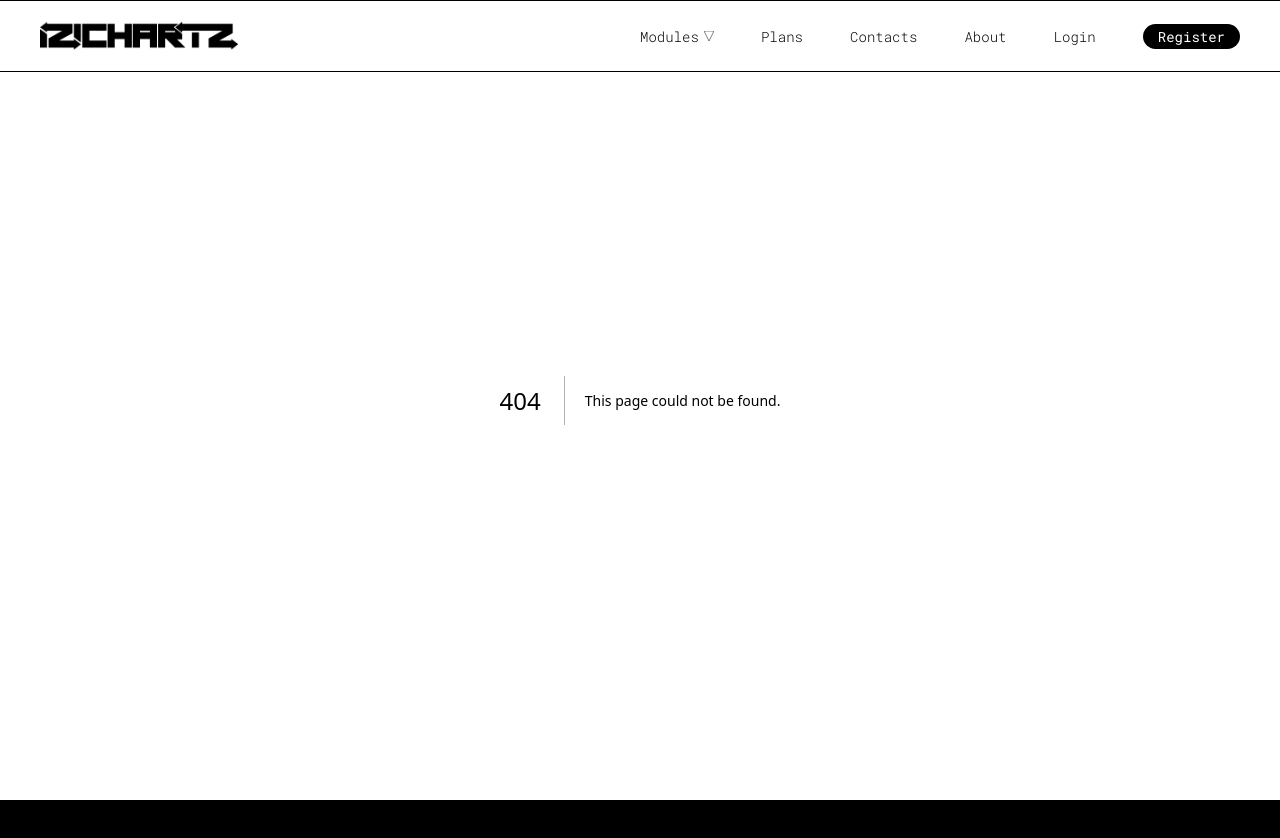
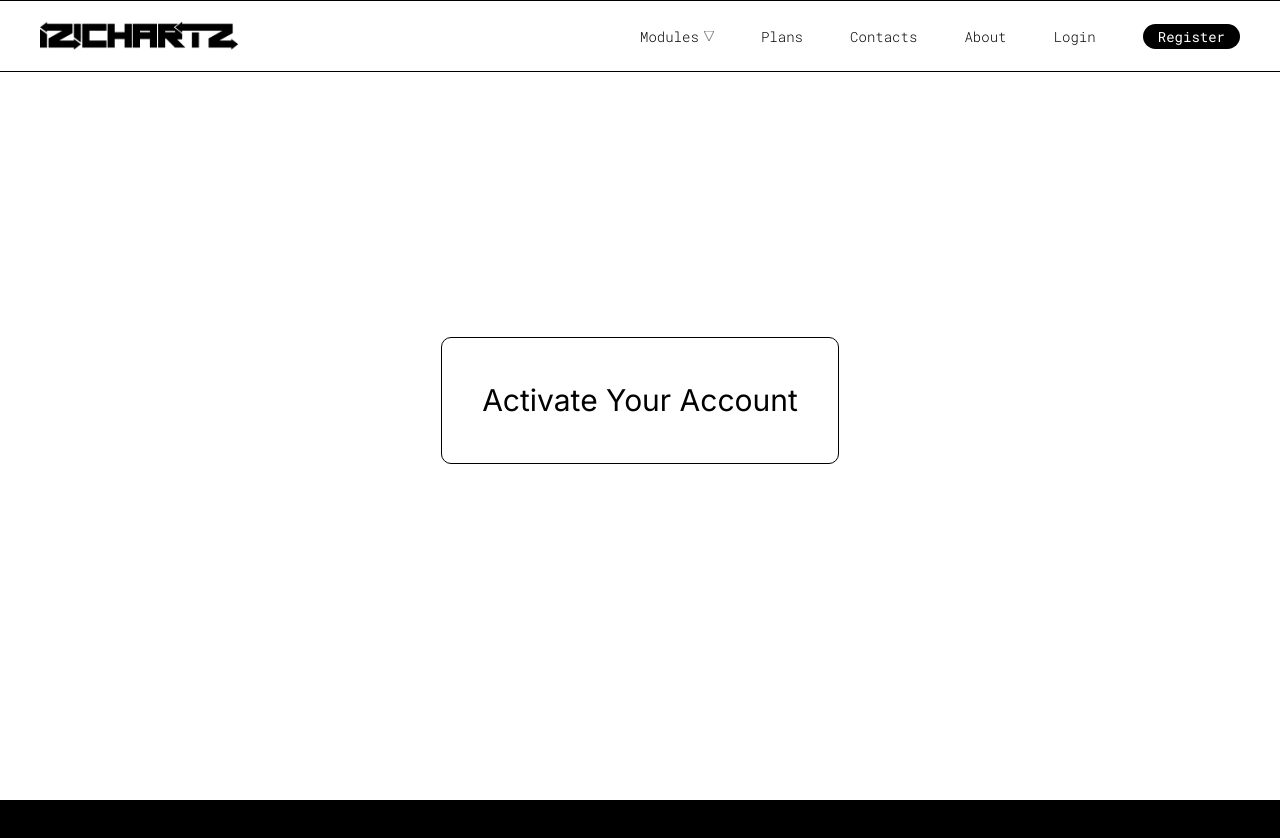
Before and after one commit to dcaon01/izichartz, a Next.js app: page /authentication/activation in a window 1280 px wide. Before the commit this address had no page. Shown: the top 838 px of the page. Built offline with nearby package versions, Linux system fonts and the light colour scheme.

Commit message:
Inizio Refactoring Authentication

```diff
--- /dev/null
+++ b/app/authentication/activation/page.js
@@ -0,0 +1,7 @@
+export default function ActivationPage() {
+    return (
+        <>
+            <h1>Activate Your Account</h1>
+        </>
+    );
+};
```
Also changed, not shown: 1 other file (tests, documents, lock files or other folders).
